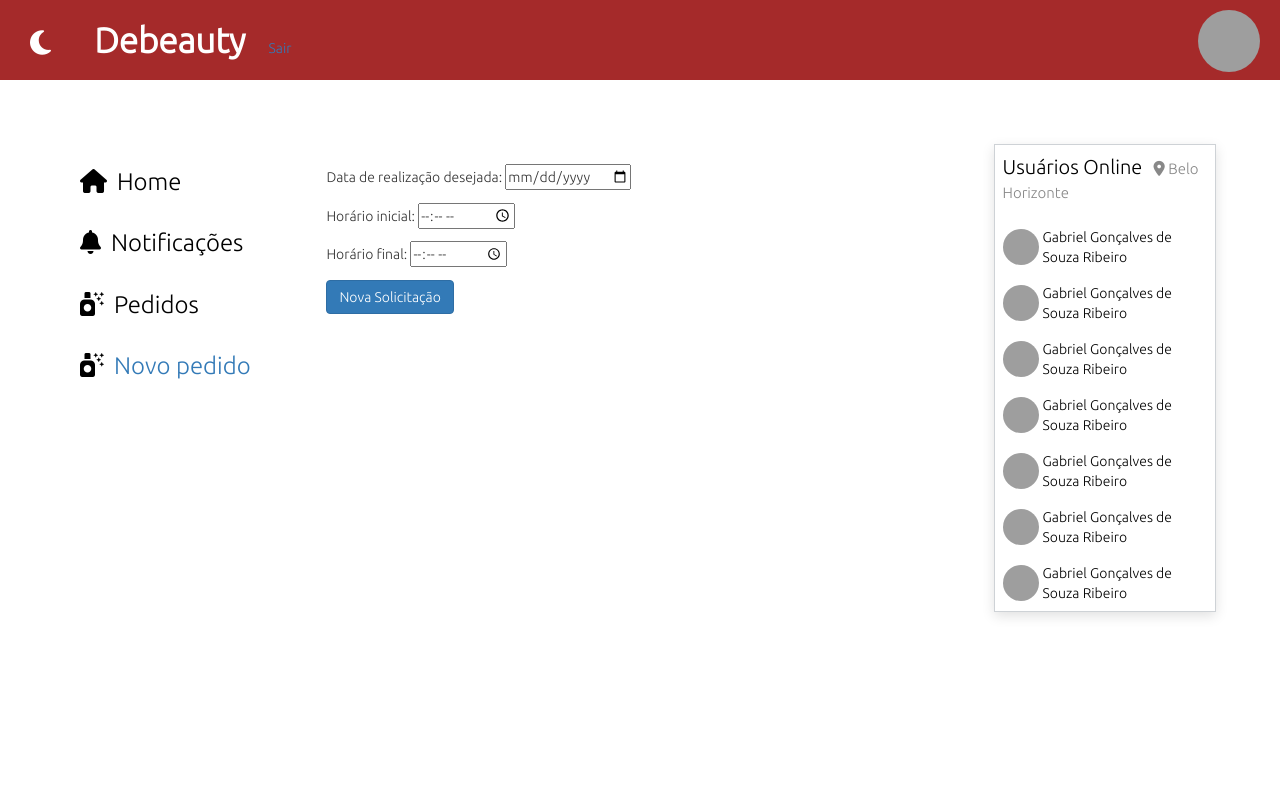
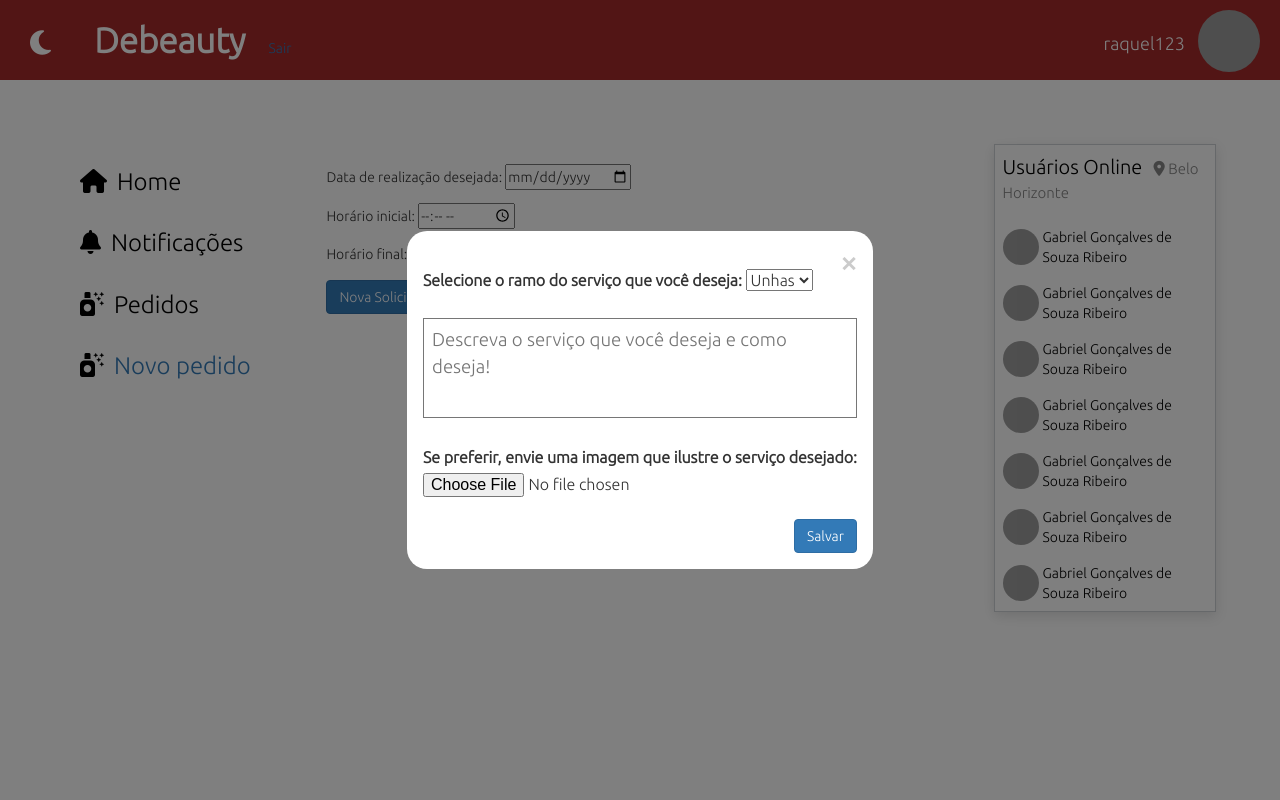
Before and after one commit to gabriel-py/debeauty, a Django app: template debeauty/templates/novo_pedido.html in a window 1280 px wide. Run offline with Django 3.2, Linux system fonts and the light colour scheme; the template is opened without the code that fills it: values that come from a table or form of the project are taken from there, others are empty; data comes from the database, SQL or seed files in the repository; some libraries are stand-ins or nearby versions; grey boxes are pictures that could not be loaded.

Commit message:
formulario nova solicitacao

```diff
--- a/app/urls.py
+++ b/app/urls.py
@@ -2,6 +2,5 @@ from django.contrib import admin
 from django.urls import path, include
 
 urlpatterns = [
-    path('admin/', admin.site.urls),
     path('', include('debeauty.urls'))
 ]
--- a/debeauty/models.py
+++ b/debeauty/models.py
@@ -1,7 +1,5 @@
 from django.db import models
 from django.contrib.auth.models import User
-
-# Create your models here.
 
 class Media(models.Model):
     imagem = models.ImageField()
@@ -18,8 +16,7 @@ class Usuario(models.Model):
 
 class Ramo(models.Model):
     nome = models.CharField(max_length=200, null=True)
-    descricao = models.CharField(max_length=200, null=True)
-    icon = models.ImageField()
+    icon = models.ImageField(null=True)
 
     def __str__(self):
         return "{}".format(self.nome)
@@ -58,11 +55,13 @@ class Pedido(models.Model):
         return "{}".format(self.id)
 
 class Solicitacao(models.Model):
+    ramo = models.ForeignKey(Ramo, on_delete=models.PROTECT, null=True)
+    descricao = models.CharField(max_length=200, null=True)
+    media = models.ManyToManyField(Media)
+
     valor = models.FloatField(blank=False, null=True)
-    faixa_horario = models.CharField(max_length=200, null=True)
-    descricao = models.CharField(max_length=200, null=True)
-
-    media = models.ManyToManyField(Media)
+    horario_inicio = models.TimeField(null=True)
+    horario_fim = models.TimeField(null=True)
     pedido = models.ForeignKey(Pedido, on_delete=models.PROTECT)
     colaborador = models.ForeignKey(Colaborador, on_delete=models.PROTECT, null=True)
 
--- a/debeauty/templates/base_logado.html
+++ b/debeauty/templates/base_logado.html
@@ -121,6 +121,7 @@
             </div>
         </main>
 
+        {% block script %}
             <script>
                 /*  DARK E LIGHT MODE*/
                 let mode_adjust = document.getElementById("mode_adjust");
@@ -165,5 +166,6 @@
 
                 /* END */
             </script>
+        {% endblock %}
     </body>
 </html>
--- a/debeauty/templates/novo_pedido.html
+++ b/debeauty/templates/novo_pedido.html
@@ -14,6 +14,60 @@
         .form_pedido_linha {
             margin-bottom: 2%;
             /* background-color: green; */
+        }
+        textarea {
+            /* border: none; */
+            width: 100%;
+            height: 100px;
+            font-size: 14pt;
+            outline: none;
+            resize: none;
+            padding: 8px;
+            background-color: var(--body-bg);
+            color: var(--text);
+        }
+        .show_modal{
+            display: flex;
+            justify-content: center;
+            align-items: center;
+            background-color: var(--modais-bg);
+            position: fixed;
+            top: 0;
+            bottom: 0;
+            left: 0;
+            right: 0;
+            width: 100%;
+            height: 100%;
+        }
+
+        .show_modal .content {
+            /* width: 600px;
+            height: 300px; */
+            background-color: white;
+            font-size: 12pt;
+            padding: 12pt;
+            border-radius: 20px;
+        }
+
+        #open_modal {
+            float: right;
+        }
+
+        #fecha_modal {
+            font-size: 30px;
+        }
+
+        #modal .content #header {
+            margin-bottom: 5%;
+        }
+
+        #modal .content #button_save {
+            display: flex;
+            flex-direction: row-reverse;
+        }
+
+        .campo_form_solicitacao {
+            margin-bottom: 5%;
         }
     </style>
 {% endblock %}
@@ -66,8 +120,51 @@
 
             </div>
             <div class="form_pedido_linha">
-                <button type="button" class="btn btn-primary">Nova Solicitação</button>
+                <button type="button" class="btn btn-primary" id="nova_solicitacao">Nova Solicitação</button>
             </div>
         </form>
+        <div id="modal" class="show_modal">
+            <div class="content">
+                <div id="header">
+                    <button id="fecha_modal" type="button" class="close" data-dismiss="modal" aria-label="Close">
+                        <span aria-hidden="true">&times;</span>
+                    </button>
+                </div>
+                <div class="campo_form_solicitacao">
+                    <label for="select_ramo">Selecione o ramo do serviço que você deseja: </label>
+                    <select name="select_ramo" id="select_ramo" class="form-select form-select-lg mb-3" aria-label="Default select example">
+                        {% for ramo in ramos %}
+                            <option value="{{ ramo.id }}">{{ ramo }}</option>
+                        {% endfor %}
+                    </select>
+                </div>
+                <div class="campo_form_solicitacao">
+                    <textarea placeholder="Descreva o serviço que você deseja e como deseja!" id="myTextarea" name="conteudo_descricao"></textarea>
+                </div>
+                <div class="campo_form_solicitacao">
+                    <label for="media_solicitacao">Se preferir, envie uma imagem que ilustre o serviço desejado: </label>
+                    <input type="file" name="media_solicitacao" id="media_solicitacao">
+                </div>
+                <div id="button_save">
+                    <button type="button" class="btn btn-primary">Salvar</button>
+                </div>
+            </div>
+        </div>
     </section>
 {% endblock %}
+
+{% block script %}
+    <script>
+        let button_nova_solicitacao = document.getElementById("nova_solicitacao");
+        button_nova_solicitacao.addEventListener("click", ()=>{
+            document.getElementById("modal").classList.remove("some");
+            document.getElementById("modal").classList.add("show_modal");
+        })
+
+        let fecha_modal = document.getElementById("fecha_modal");
+        fecha_modal.addEventListener("click", ()=>{
+            document.getElementById("modal").classList.remove("show_modal");
+            document.getElementById("modal").classList.add("some");
+        })
+    </script>
+{% endblock %}
--- a/debeauty/urls.py
+++ b/debeauty/urls.py
@@ -2,8 +2,10 @@ from django.urls import path
 from . import views
 from django.conf import settings
 from django.conf.urls.static import static
+from django.contrib import admin
 
 urlpatterns = [
+    path('admin/', admin.site.urls),
     path("", views.tela_inicial, name="index"),
     path("cadastro", views.tela_cadastro, name="cadastro"),
     path("login", views.login_system, name="login"),
--- a/debeauty/views.py
+++ b/debeauty/views.py
@@ -98,4 +98,6 @@ def cria_novo_post(request):
 
 @login_required(login_url='index')
 def tela_novo_pedido(request):
-    return render(request, "novo_pedido.html")
+    ramos = Ramo.objects.all()
+    context = {'ramos': ramos}
+    return render(request, "novo_pedido.html", context)
```
Also changed, not shown: db.sqlite3, debeauty/migrations/0002_remove_solicitacao_faixa_horario_and_more.py (added), debeauty/migrations/0003_remove_ramo_descricao_alter_ramo_icon.py (added). Lines whose indentation alone changed are shown as unchanged.
